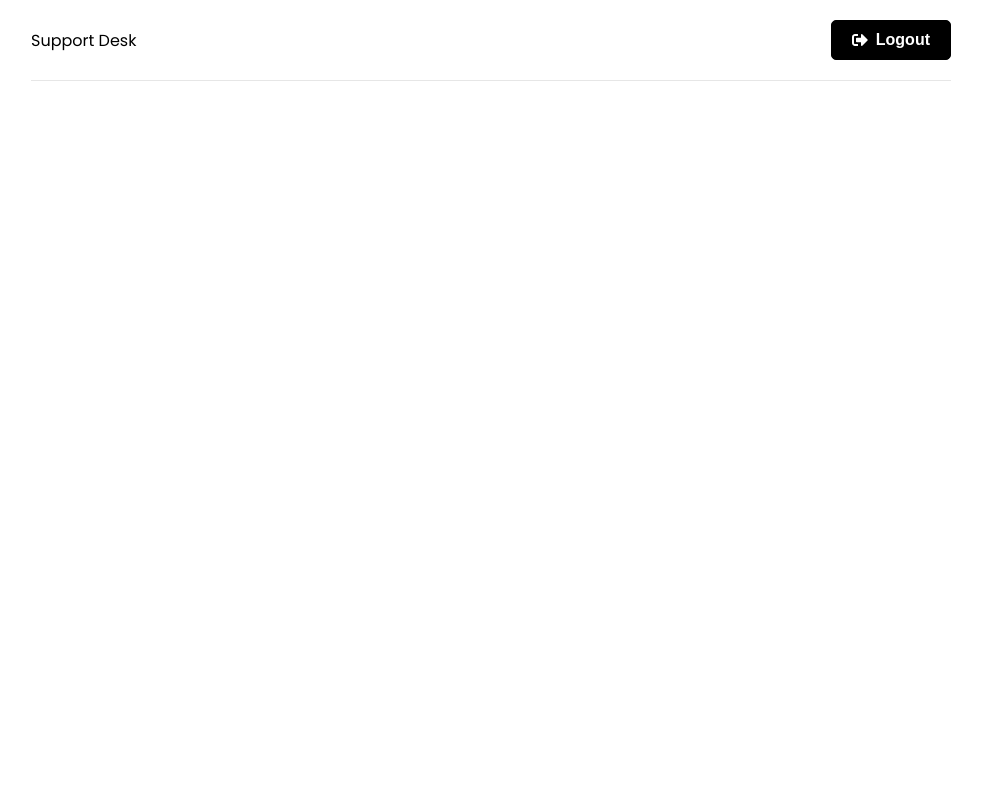
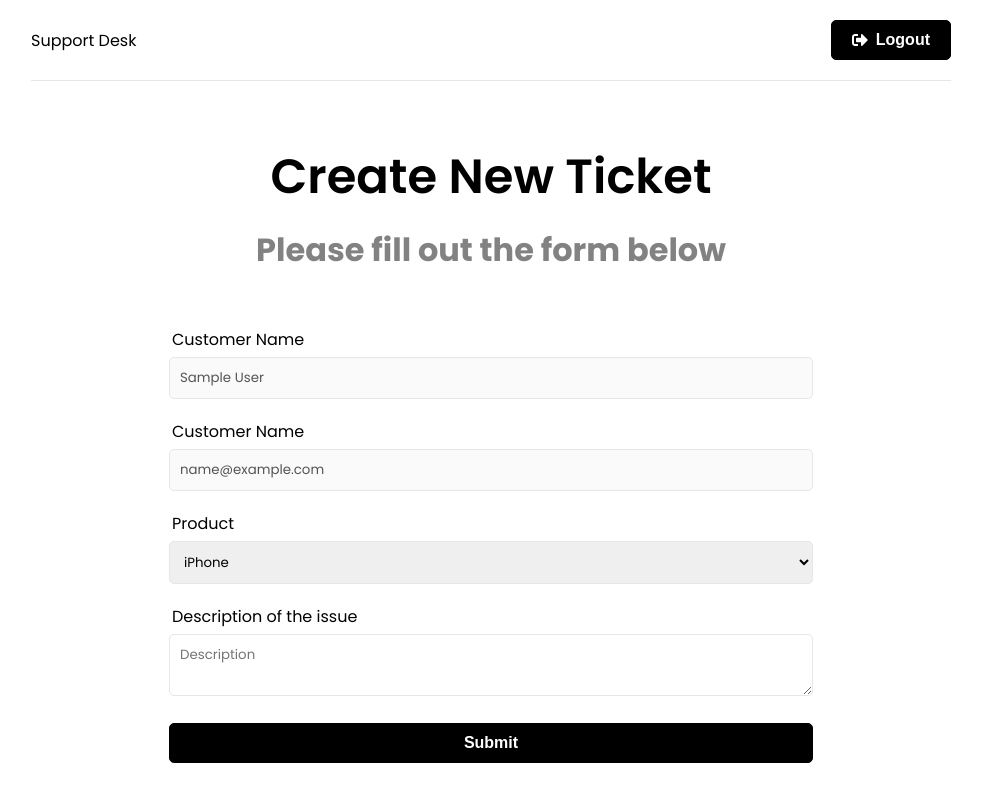
Before and after one commit to shineness0/support-desk, a React (Create React App) app in the folder frontend/: page /new-ticket in a window 1280 px wide. Before the commit this address had no page. Shown: the whole page, without its empty margins (149-1131 px from the left). Built offline with nearby package versions, Linux system fonts and the light colour scheme; sample sign-in values are in the browser's storage.

Commit message:
creating ticket form

```diff
--- a/frontend/src/App.js
+++ b/frontend/src/App.js
@@ -2,9 +2,11 @@
 import { ToastContainer } from 'react-toastify';
 import 'react-toastify/dist/ReactToastify.css'
 import Header from './components/Header';
+import PrivateRoute from './components/PrivateRoute';
 import Home from './pages/Home';
 import Login from './pages/Login';
 import Register from './pages/Register';
+import NewTicket from './pages/NewTicket';
 
 function App() {
   return (
@@ -16,6 +18,9 @@
             <Route path='/' element={<Home />} />
             <Route path='/login' element={<Login />} />
             <Route path='/register' element={<Register />} />
+            <Route path='/new-ticket' element={<PrivateRoute />}>
+            <Route path='/new-ticket' element={<NewTicket />} />
+            </Route>
           </Routes>
         </div>
       </Router>
--- /dev/null
+++ b/frontend/src/components/PrivateRoute.jsx
@@ -0,0 +1,15 @@
+import { Navigate, Outlet } from "react-router-dom"
+import {useAuthStatus} from '../hooks/useAuthStatus'
+import Spinner from "./Spinner"
+
+const PrivateRoute = () => {
+  const {loggedIn, checkingStatus} = useAuthStatus()
+
+  if(checkingStatus) {
+    return <Spinner />
+  }
+
+  return loggedIn ? <Outlet /> : <Navigate to='/login' />
+}
+
+export default PrivateRoute
--- /dev/null
+++ b/frontend/src/hooks/useAuthStatus.js
@@ -0,0 +1,21 @@
+import { useState, useEffect } from "react";
+import { useSelector } from "react-redux";
+
+export const useAuthStatus = () => {
+  const [loggedIn, setLoggedIn] = useState(false)
+  const [checkingStatus, setCheckingStatus] = useState(true)
+
+  const {user} = useSelector((state) => state.auth)
+
+  useEffect(() => {
+    if(user) {
+      setLoggedIn(true)
+    } else {
+      setLoggedIn(false)
+    }
+
+    setCheckingStatus(false)
+  },)
+
+  return {loggedIn, checkingStatus}
+}
--- /dev/null
+++ b/frontend/src/pages/NewTicket.jsx
@@ -0,0 +1,62 @@
+import { useState } from "react"
+import { useSelector } from "react-redux"
+
+function NewTicket() {
+  const {user} = useSelector((state) => state.auth)
+  const [name] = useState(user.name)
+  const [email] = useState(user.email)
+  const [product, setProduct] = useState('iPhone')
+  const [description, setDescription] = useState('')
+
+  const onSubmit = (e) => {
+    e.preventDefault()
+  }
+
+  return (
+    <>
+      <section className="heading">
+        <h1>Create New Ticket</h1>
+        <p>Please fill out the form below</p>
+      </section>
+
+      <section className="form">
+        <div className="form-group">
+          <label htmlFor="name">Customer Name</label>
+          <input type="text" value={name} className="form-control" disabled />
+        </div>
+        <div className="form-group">
+          <label htmlFor="email">Customer Name</label>
+          <input type="email" value={email} className="form-control" disabled />
+        </div>
+        <form onSubmit={onSubmit}>
+          <div className="form-group">
+            <label htmlFor="product">Product</label>
+            <select name="product" id="product" value={product} onChange={(e) => setProduct(e.target.value)}>
+              <option value="" selected>Select a product</option>
+              <option value="iPhone">iPhone</option>
+              <option value="Macbook Pro">Macbook Pro</option>
+              <option value="iMac">iMac</option>
+              <option value="iPad">iPad</option>
+            </select>
+          </div>
+          <div className="form-group">
+            <label htmlFor="description">Description of the issue</label>
+            <textarea
+            name="description"
+            id="description"
+            className="form-control"
+            placeholder="Description"
+            value={description}
+            onChange={(e) => setDescription(e.target.value)}
+            ></textarea>
+          </div>
+          <div className="form-group">
+            <button className="btn btn-block">Submit</button>
+          </div>
+        </form>
+      </section>
+    </>
+  )
+}
+
+export default NewTicket
```
